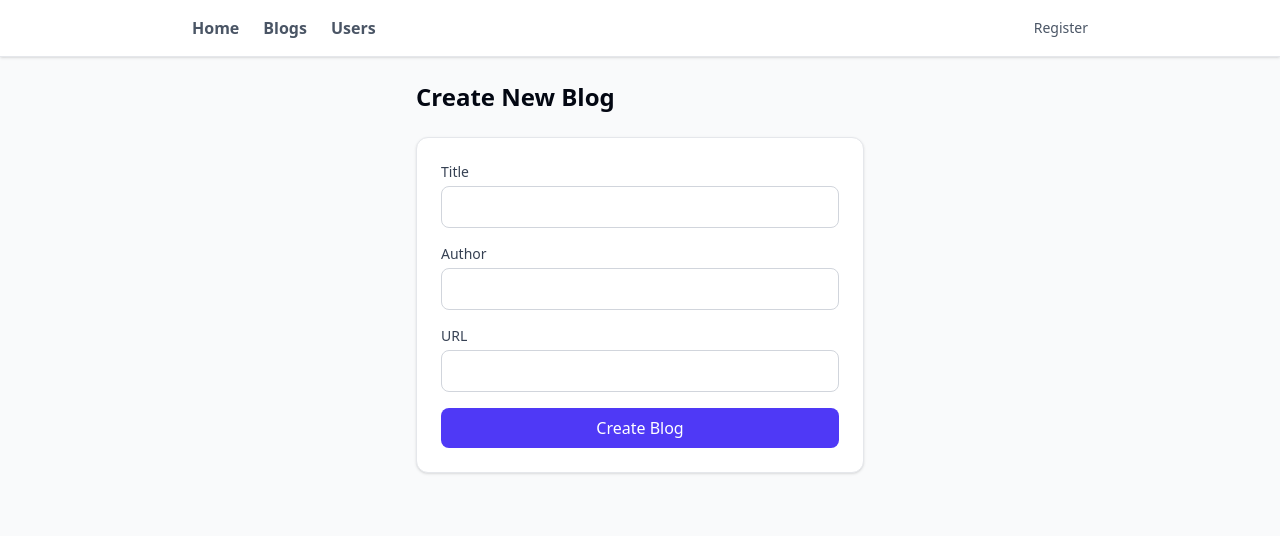
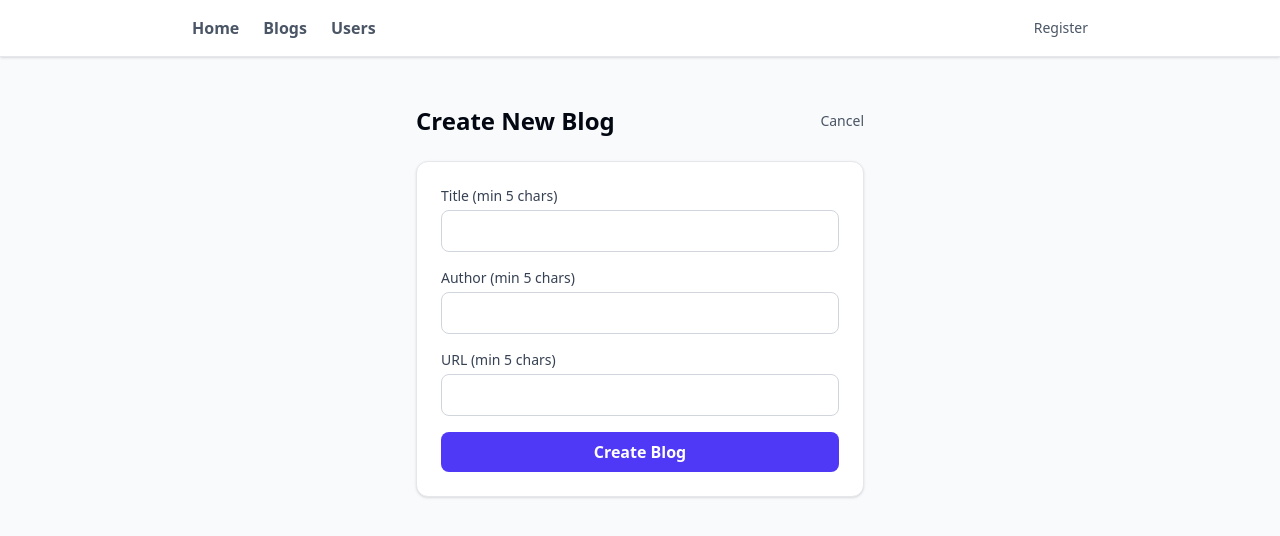
Before and after one commit to marinaburyakova/Full-Stack-Open-Next.js, a Next.js app: page /blogs/new in a window 1280 px wide. Shown: the top 536 px of the page. Built offline with nearby package versions, Linux system fonts and the light colour scheme; no server answers.

Commit message:
"feat: complete full actions.ts with secure validation"

```diff
--- a/app/blogs/actions.ts
+++ b/app/blogs/actions.ts
@@ -7,39 +7,89 @@ import { db } from '../db';
 import { blogs } from '../db/schema';
 import { eq, sql } from 'drizzle-orm';
 
-// Действие для создания блога
-export async function createBlog(formData: FormData) {
+// Описываем тип состояния для хука useActionState
+export interface ActionState {
+  error?: string;
+  fields?: {
+    title: string;
+    author: string;
+    url: string;
+  };
+}
+
+/**
+ * Серверное действие для создания нового блога с валидацией полей
+ * @param prevState — предыдущее состояние формы (требуется дляuseActionState)
+ * @param formData — объект данных формы
+ */
+export async function createBlog(prevState: ActionState, formData: FormData): Promise<ActionState> {
   const title = formData.get('title') as string;
   const author = formData.get('author') as string;
   const url = formData.get('url') as string;
 
-  if (!title || !author || !url) {
-    throw new Error('All fields are required');
+  // Формируем объект текущих полей, чтобы вернуть их в случае ошибки
+  const currentFields = { title, author, url };
+
+  // Правило: Все поля должны быть указаны и иметь минимальную длину 5 символов
+  if (!title || title.trim().length < 5) {
+    return {
+      error: 'Title must be at least 5 characters long',
+      fields: currentFields
+    };
+  }
+  if (!author || author.trim().length < 5) {
+    return {
+      error: 'Author must be at least 5 characters long',
+      fields: currentFields
+    };
+  }
+  if (!url || url.trim().length < 5) {
+    return {
+      error: 'URL must be at least 5 characters long',
+      fields: currentFields
+    };
   }
 
+  try {
     // Вставляем запись в PostgreSQL через Drizzle
     await db.insert(blogs).values({
       title,
       author,
       url,
     });
+  } catch (dbError) {
+    console.error('Failed to create blog in DB:', dbError);
+    return {
+      error: 'Database saving failed. Try again.',
+      fields: currentFields
+    };
+  }
 
+  // Если всё успешно, сбрасываем кэш и перенаправляем пользователя
   revalidatePath('/blogs');
   redirect('/blogs');
 }
 
-// Действие для лайка блога
+/**
+ * Серверное действие для увеличения количества лайков на единицу
+ * @param formData — объект данных формы (содержит hidden-поле id)
+ */
 export async function likeBlog(formData: FormData) {
   const id = formData.get('id') as string;
 
   if (!id) return;
 
+  try {
     // Атомарно увеличиваем количество лайков на 1 в БД
     await db
       .update(blogs)
       .set({ likes: sql`${blogs.likes} + 1` })
       .where(eq(blogs.id, id));
 
+    // Сбрасываем кэш для детальной страницы и общего списка блогов
     revalidatePath(`/blogs/${id}`);
     revalidatePath('/blogs');
+  } catch (error) {
+    console.error('Failed to update likes in DB:', error);
   }
+}
--- a/app/blogs/new/page.tsx
+++ b/app/blogs/new/page.tsx
@@ -1,57 +1,92 @@
 // app/blogs/new/page.tsx
-import { createBlog } from '../actions';
+'use client'; // Форма становится интерактивной клиентской частью
+
+import { useActionState } from 'react';
+import { createBlog, ActionState } from '../actions';
+import Link from 'next/link';
+
+const initialState: ActionState = {
+  error: undefined,
+  fields: {
+    title: '',
+    author: '',
+    url: '',
+  },
+};
 
 export default function NewBlogPage() {
+  // Инициализируем хук управления состоянием серверного действия
+  // state — текущее состояние (ошибка + сохраненные поля)
+  // formAction — обертка для отправки, которую мы передаем в тег <form>
+  // isPending — флаг, показывающий, идет ли сейчас запрос на сервер
+  const [state, formAction, isPending] = useActionState(createBlog, initialState);
+
   return (
-    <div className="max-w-md mx-auto space-y-6">
-      <h1 className="text-2xl font-bold text-gray-950">Create New Blog</h1>
+    <div className="max-w-md mx-auto space-y-6 mt-6">
+      <div className="flex justify-between items-center">
+        <h1 className="text-2xl font-bold text-gray-950">Create New Blog</h1>
+        <Link href="/blogs" className="text-sm font-medium text-gray-600 hover:underline">
+          Cancel
+        </Link>
+      </div>
 
-      {/* Форма использует Server Action напрямую в атрибуте action */}
-      <form action={createBlog} className="space-y-4 bg-white p-6 border border-gray-200 rounded-xl shadow-sm">
+      <form action={formAction} className="space-y-4 bg-white p-6 border border-gray-200 rounded-xl shadow-sm">
+
+        {/* Вывод сообщения об ошибке валидации */}
+        {state.error && (
+          <div className="p-3 bg-red-50 border border-red-200 text-red-600 text-sm font-medium rounded-lg">
+            ⚠️ {state.error}
+          </div>
+        )}
+
         <div>
           <label htmlFor="title" className="block text-sm font-medium text-gray-700 mb-1">
-            Title
+            Title (min 5 chars)
           </label>
           <input
             type="text"
             id="title"
             name="title"
-            required
-            className="w-full px-3 py-2 border border-gray-300 rounded-lg focus:outline-none focus:ring-2 focus:ring-indigo-500"
+            defaultValue={state.fields?.title} // Значение сохраняется после неудачной отправки
+            disabled={isPending}
+            className="w-full px-3 py-2 border border-gray-300 rounded-lg focus:outline-none focus:ring-2 focus:ring-indigo-500 bg-white text-gray-900 disabled:opacity-50"
           />
         </div>
 
         <div>
           <label htmlFor="author" className="block text-sm font-medium text-gray-700 mb-1">
-            Author
+            Author (min 5 chars)
           </label>
           <input
             type="text"
             id="author"
             name="author"
-            required
-            className="w-full px-3 py-2 border border-gray-300 rounded-lg focus:outline-none focus:ring-2 focus:ring-indigo-500"
+            defaultValue={state.fields?.author} // Значение сохраняется
+            disabled={isPending}
+            className="w-full px-3 py-2 border border-gray-300 rounded-lg focus:outline-none focus:ring-2 focus:ring-indigo-500 bg-white text-gray-900 disabled:opacity-50"
           />
         </div>
 
         <div>
           <label htmlFor="url" className="block text-sm font-medium text-gray-700 mb-1">
-            URL
+            URL (min 5 chars)
           </label>
           <input
-            type="url"
+            type="text" // Меняем на text, чтобы валидация длины срабатывала до встроенной браузерной проверки url
             id="url"
             name="url"
-            required
-            className="w-full px-3 py-2 border border-gray-300 rounded-lg focus:outline-none focus:ring-2 focus:ring-indigo-500"
+            defaultValue={state.fields?.url} // Значение сохраняется
+            disabled={isPending}
+            className="w-full px-3 py-2 border border-gray-300 rounded-lg focus:outline-none focus:ring-2 focus:ring-indigo-500 bg-white text-gray-900 disabled:opacity-50"
           />
         </div>
 
         <button
           type="submit"
-          className="w-full py-2 px-4 bg-indigo-600 text-white font-medium rounded-lg hover:bg-indigo-700 transition"
+          disabled={isPending}
+          className="w-full py-2 px-4 bg-indigo-600 text-white font-semibold rounded-lg hover:bg-indigo-700 transition disabled:opacity-50 cursor-pointer text-center"
         >
-          Create Blog
+          {isPending ? 'Creating...' : 'Create Blog'}
         </button>
       </form>
     </div>
```
Lines whose indentation alone changed are shown as unchanged.
